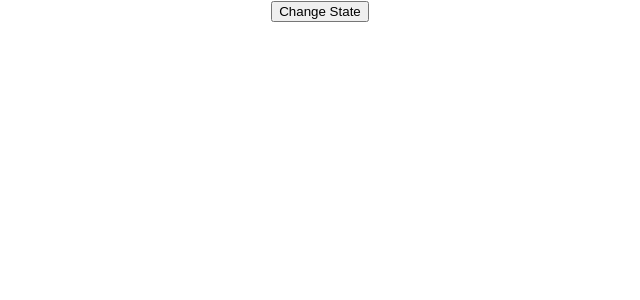
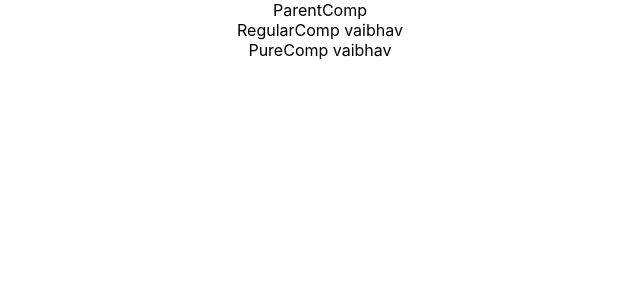
Before and after one commit to mattmc96/CodeEvolution_React, a React (Create React App) app in the folder basic/: page / in a window 1280 px wide. Shown: the top 300 px of the page, without its empty margins (320-960 px from the left). Built offline with nearby package versions, Linux system fonts and the light colour scheme.

Commit message:
pure components

```diff
--- a/basic/src/App.js
+++ b/basic/src/App.js
@@ -13,6 +13,8 @@ import UserGreeting from './components/UserGreeting';
 import NameList from './components/NameList';
 import Form from './components/Form';
 import LifeCycleA from'./components/LifeCycleA';
+import PureComp from './components/PureComp';
+import ParentComp from './components/ParentComp';
 function App() {
   return (
     <div className="App">
@@ -42,7 +44,9 @@ function App() {
 
       {/* <Form/> */}
 
-      <LifeCycleA/>
+      {/* <LifeCycleA/> */}
+
+     <ParentComp></ParentComp>
 
       {/* <FunctionClick/> */}
 
--- /dev/null
+++ b/basic/src/components/ParentComp.js
@@ -0,0 +1,30 @@
+import React, { Component } from 'react'
+import RegularComp from './RegularComp'
+import PureComp from './PureComp'
+
+class ParentComp extends Component {
+
+    state = {name: 'vaibhav'}
+
+    componentDidMount() {
+        setInterval(() => {
+            this.setState({
+                name: 'vaibhav'
+            })
+        }, 2000)
+
+    }
+
+    render() {
+        console.log('parent render')
+        return (
+            <div>
+                ParentComp
+                <RegularComp name={this.state.name}></RegularComp>
+                <PureComp name={this.state.name}></PureComp>
+            </div>
+        )
+    }
+}
+
+export default ParentComp
--- /dev/null
+++ b/basic/src/components/PureComp.js
@@ -0,0 +1,15 @@
+import React, { PureComponent } from 'react'
+
+export class PureComp extends PureComponent {
+    render() {
+        console.log('pure render')
+
+        return (
+            <div>
+                    PureComp {this.props.name}
+            </div>
+        )
+    }
+}
+
+export default PureComp
--- /dev/null
+++ b/basic/src/components/RegularComp.js
@@ -0,0 +1,15 @@
+import React, { Component } from 'react'
+
+class RegularComp extends Component {
+    render() {
+        console.log('regular render')
+
+        return (
+            <div>
+                RegularComp {this.props.name}
+            </div>
+        )
+    }
+}
+
+export default RegularComp
```
